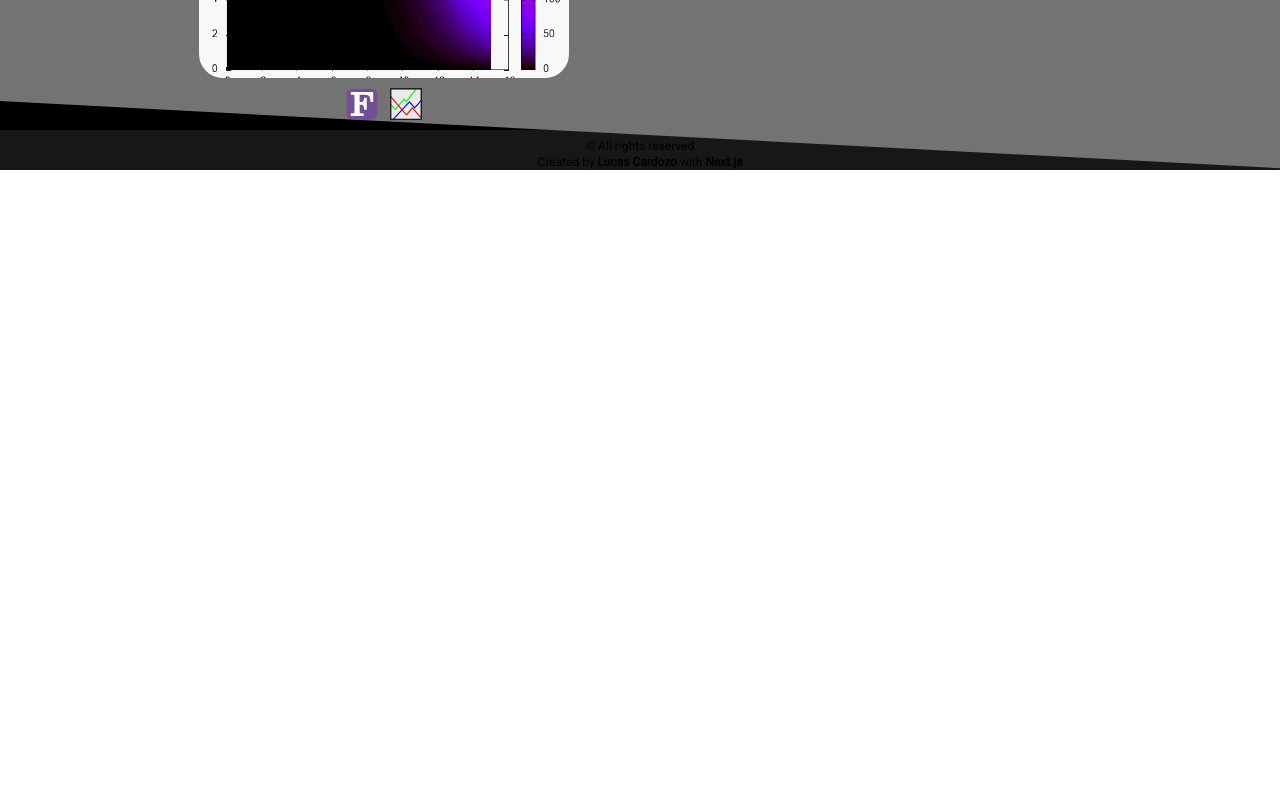
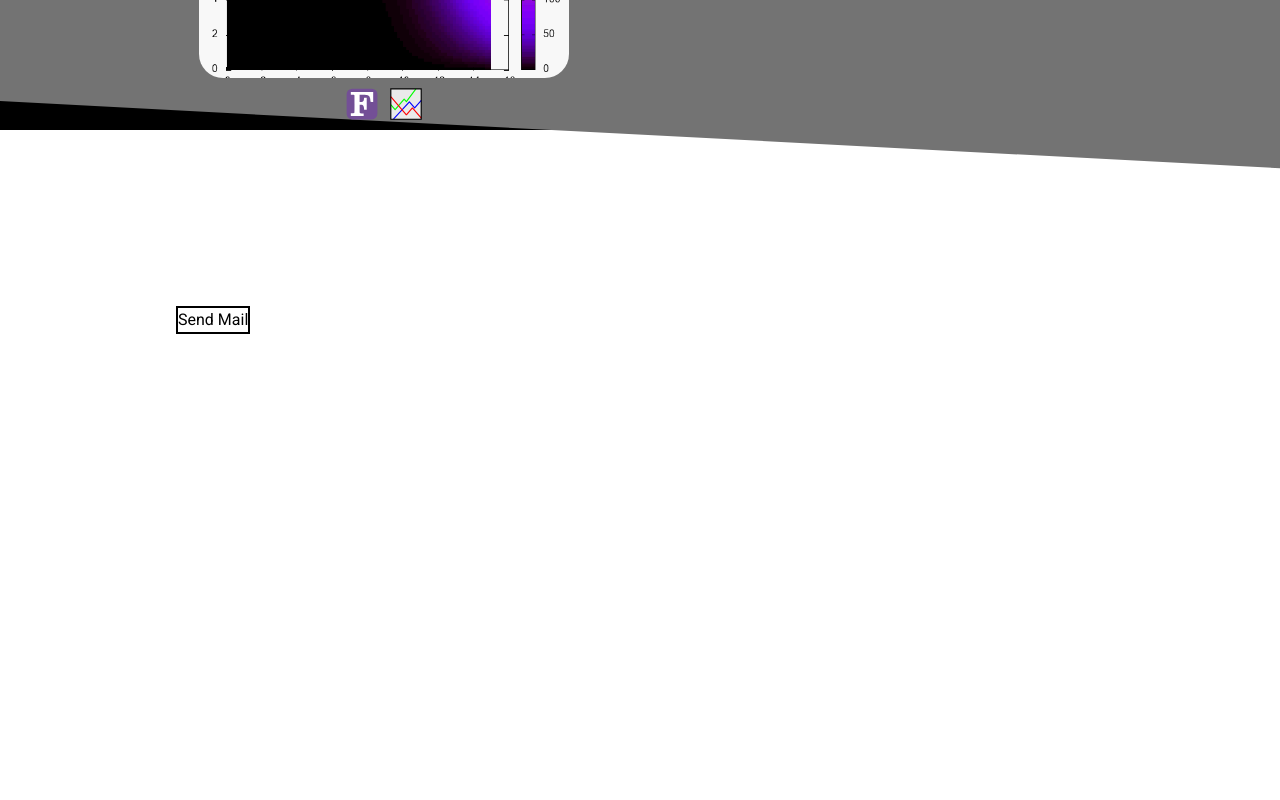
Before and after one commit to LucasIvanCardozo/portafolio, a Next.js app: page / in a window 1280 px wide. Shown: the part 1580-2380 px from the top of the page. Before the commit the page ends 1764 px from the top, so only its background shows below. Built offline with nearby package versions, Linux system fonts and the light colour scheme.

Commit message:
Prueba de boton para enviar mails

```diff
--- a/package.json
+++ b/package.json
@@ -11,7 +11,8 @@
   "dependencies": {
     "next": "14.2.5",
     "react": "^18",
-    "react-dom": "^18"
+    "react-dom": "^18",
+    "resend": "^3.5.0"
   },
   "devDependencies": {
     "@types/node": "^20",
--- a/src/app/page.tsx
+++ b/src/app/page.tsx
@@ -1,7 +1,31 @@
+'use client';
+import type { NextApiRequest, NextApiResponse } from 'next';
+import { EmailTemplate } from '@/components/email-template';
+import { Resend } from 'resend';
+
+const resend = new Resend('re_56sRMEyN_5qCqvqvGyJ64iypBd8nZd5as');
+
 export default function Home() {
+  const handleClick = () => {
+    resend.emails.send({
+      from: 'onboarding@resend.dev',
+      to: 'lucasivancardozo27@gmail.com',
+      subject: 'Hello World',
+      html: '<p>Congrats on sending your <strong>first email</strong>!</p>',
+    });
+  };
+
   return (
     <>
-      <section></section>
+      <section className="h-screen text-black">
+        <button
+          onClick={handleClick}
+          type="button"
+          className="border-black border-2 m-44"
+        >
+          Send Mail
+        </button>
+      </section>
     </>
   );
 }
--- /dev/null
+++ b/src/components/email-template.tsx
@@ -0,0 +1,11 @@
+interface EmailTemplateProps {
+  firstName: string;
+}
+
+export const EmailTemplate: React.FC<Readonly<EmailTemplateProps>> = ({
+  firstName,
+}) => (
+  <div>
+    <h1>Welcome, {firstName}!</h1>
+  </div>
+);
```
Also changed, not shown: 1 other file (tests, documents, lock files or other folders).
